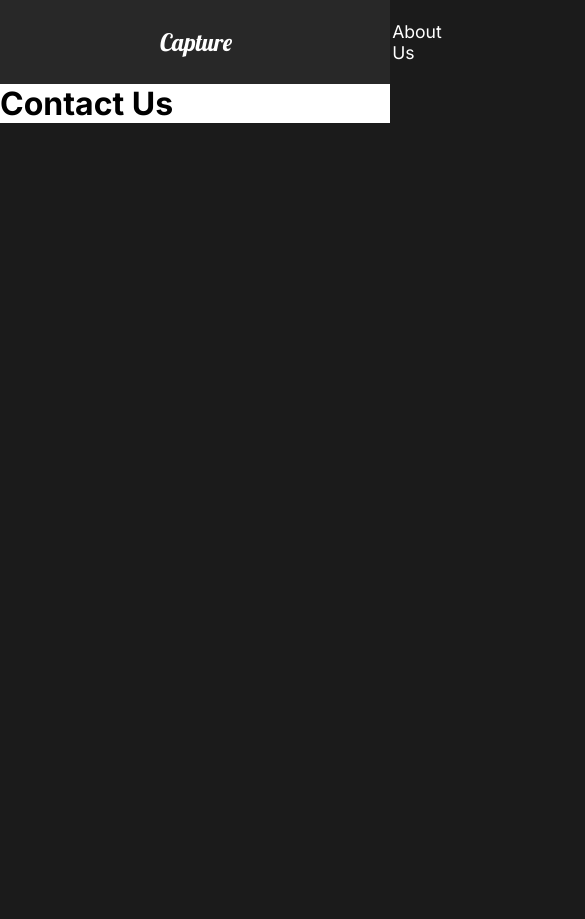
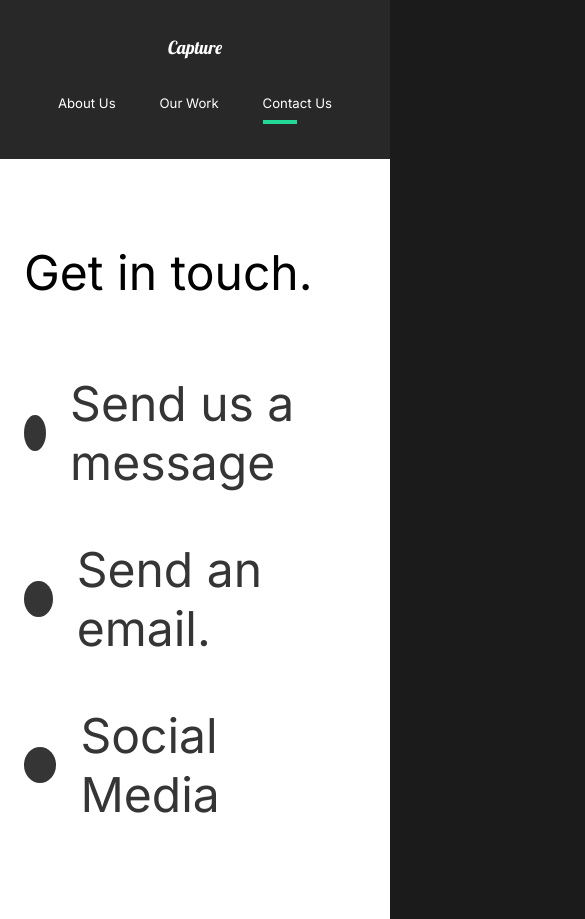
Before and after one commit to jwambugu/capture, a React (Vite) app: page /contact-us in a window 390 px wide. Shown: the top 919 px of the page, 585 px wide, since content can reach past the window. Before the commit the page ends 844 px from the top, so only its background shows below. Built offline with nearby package versions, Linux system fonts and the light colour scheme.

Commit message:
UI
Make the application responsive

```diff
--- a/src/animations.js
+++ b/src/animations.js
@@ -1,7 +1,7 @@
 export const pageAnimation = {
   hidden: {
     opacity: 0,
-    y: 300,
+    y: -300,
   },
   show: {
     opacity: 1,
--- a/src/components/FaqSection.jsx
+++ b/src/components/FaqSection.jsx
@@ -5,18 +5,13 @@
 
 import { AnimateSharedLayout } from "framer-motion";
 import { useScroll } from "./useScroll";
-import { scrollReveal } from "../animations";
+import { fade } from "../animations";
 
 function FaqSection() {
   const [element, controls] = useScroll();
 
   return (
-    <Faq
-      variants={scrollReveal}
-      ref={element}
-      animate={controls}
-      initial="hidden"
-    >
+    <Faq variants={fade} ref={element} animate={controls} initial="hidden">
       <h2>
         Any Questions <span>FAQ</span>
       </h2>
--- a/src/components/GlobalStyles.jsx
+++ b/src/components/GlobalStyles.jsx
@@ -8,14 +8,22 @@
     box-sizing: border-box
   }
 
+  html {
+    @media (max-width: 1700px) {
+      font-size: 75%;
+    }
+
+  }
+
   body {
     background: #1b1b1b;
     font-family: 'Inter', sans-serif;
+    overflow-x: hidden;
   }
 
   button {
     font-weight: bold;
-    font-size: 1.1 .rem;
+    font-size: 1.1rem;
     cursor: pointer;
     padding: 1rem 2rem;
     border: 3px solid #23d997;
--- a/src/components/Navbar.jsx
+++ b/src/components/Navbar.jsx
@@ -1,9 +1,10 @@
-import React from "react";
 import styled from "styled-components";
-
-import { Link } from "react-router-dom";
+import { Link, useLocation } from "react-router-dom";
+import { motion } from "framer-motion";
 
 function Navbar() {
+  const { pathname } = useLocation();
+
   return (
     <Nav>
       <h1>
@@ -14,12 +15,27 @@
       <ul>
         <li>
           <Link to="/">About Us</Link>
+          <Line
+            transition={{ duration: 0.75 }}
+            initial={{ width: "0%" }}
+            animate={{ width: pathname === "/" ? "50%" : "0%" }}
+          />
         </li>
         <li>
           <Link to="/our-work">Our Work</Link>
+          <Line
+            transition={{ duration: 0.75 }}
+            initial={{ width: "0%" }}
+            animate={{ width: pathname === "/our-work" ? "50%" : "0%" }}
+          />
         </li>
         <li>
           <Link to="/contact-us">Contact Us</Link>
+          <Line
+            transition={{ duration: 0.75 }}
+            initial={{ width: "0%" }}
+            animate={{ width: pathname === "/contact-us" ? "50%" : "0%" }}
+          />
         </li>
       </ul>
     </Nav>
@@ -34,6 +50,9 @@
   align-items: center;
   padding: 1rem 10rem;
   background: #282828;
+  position: sticky;
+  top: 0;
+  z-index: 10;
 
   a {
     color: #ffffff;
@@ -55,6 +74,36 @@
     padding-left: 10rem;
     position: relative;
   }
+
+  @media (max-width: 1300px) {
+    flex-direction: column;
+    padding: 2rem 1rem;
+    #logo {
+      display: inline-block;
+      margin: 1rem;
+    }
+
+    ul {
+      padding: 2rem;
+      justify-content: space-around;
+      width: 100%;
+
+      li {
+        padding: 0;
+      }
+    }
+`;
+
+const Line = styled(motion.div)`
+  height: 0.3rem;
+  background: #23d997;
+  width: 0%;
+  position: absolute;
+  bottom: -80%;
+  left: 60%;
+  @media (max-width: 1300px) {
+    left: 0%;
+  }
 `;
 
 export default Navbar;
--- /dev/null
+++ b/src/components/ScrollTop.jsx
@@ -0,0 +1,16 @@
+import React, { useEffect } from "react";
+import { useLocation } from "react-router-dom";
+
+const ScrollTop = () => {
+  const { pathname } = useLocation();
+
+  useEffect(() => {
+    window.scroll({
+      left: 0,
+      top: 0,
+    });
+  }, [pathname]);
+  return null;
+};
+
+export default ScrollTop;
--- a/src/components/ServicesSection.jsx
+++ b/src/components/ServicesSection.jsx
@@ -81,10 +81,14 @@
 const Cards = styled.div`
   display: flex;
   flex-wrap: wrap;
+
+  @media (max-width: 1300px) {
+    justify-content: center;
+  }
 `;
 
 const Card = styled.div`
-  flex-basis: 15rem;
+  flex-basis: 20rem;
 
   .icon {
     display: flex;
--- a/src/pages/AboutUs.jsx
+++ b/src/pages/AboutUs.jsx
@@ -5,6 +5,7 @@
 // Animations
 import { motion } from "framer-motion";
 import { pageAnimation } from "../animations";
+import ScrollTop from "../components/ScrollTop";
 
 function AboutUs() {
   return (
@@ -17,6 +18,8 @@
       <AboutSection pageAnimation={pageAnimation} />
       <ServicesSection />
       <FaqSection />
+
+      <ScrollTop />
     </motion.div>
   );
 }
--- a/src/pages/ContactUs.jsx
+++ b/src/pages/ContactUs.jsx
@@ -1,21 +1,82 @@
-import React from "react";
-
 // Animations
 import { motion } from "framer-motion";
-import { pageAnimation } from "../animations";
+import { pageAnimation, titleAnimation } from "../animations";
 
-function ContactUs() {
+import styled from "styled-components";
+
+const ContactUs = () => {
   return (
-    <motion.div
+    <ContactStyle
+      exit="exit"
       variants={pageAnimation}
       initial="hidden"
       animate="show"
-      exit="exit"
-      style={{ background: "#ffffff" }}
+      style={{ background: "#fff" }}
     >
-      <h1>Contact Us</h1>
-    </motion.div>
+      <Title>
+        <Hide>
+          <motion.h2 variants={titleAnimation}>Get in touch.</motion.h2>
+        </Hide>
+      </Title>
+      <div>
+        <Hide>
+          <Social variants={titleAnimation}>
+            <Circle />
+            <h2>Send us a message</h2>
+          </Social>
+        </Hide>
+        <Hide>
+          <Social variants={titleAnimation}>
+            <Circle />
+            <h2>Send an email.</h2>
+          </Social>
+        </Hide>
+        <Hide>
+          <Social variants={titleAnimation}>
+            <Circle />
+            <h2>Social Media</h2>
+          </Social>
+        </Hide>
+      </div>
+    </ContactStyle>
   );
-}
+};
+
+const ContactStyle = styled(motion.div)`
+  padding: 5rem 10rem;
+  color: #353535;
+  min-height: 90vh;
+  @media (max-width: 1500px) {
+    padding: 2rem;
+    font-size: 1rem;
+  }
+`;
+
+const Title = styled.div`
+  margin-bottom: 4rem;
+  color: black;
+  @media (max-width: 1500px) {
+    margin-top: 5rem;
+  }
+`;
+
+const Hide = styled.div`
+  overflow: hidden;
+`;
+const Circle = styled.div`
+  border-radius: 50%;
+  width: 3rem;
+  height: 3rem;
+  background: #353535;
+`;
+
+const Social = styled(motion.div)`
+  display: flex;
+  align-items: center;
+
+  h2 {
+    margin: 2rem;
+  }
+`;
 
 export default ContactUs;
--- a/src/pages/MovieDetails.jsx
+++ b/src/pages/MovieDetails.jsx
@@ -7,6 +7,7 @@
 // Animations
 import { motion } from "framer-motion";
 import { pageAnimation } from "../animations";
+import ScrollTop from "../components/ScrollTop";
 
 const MovieDetails = () => {
   const { location } = useHistory();
@@ -46,6 +47,8 @@
           </ImageDisplay>
         </Details>
       )}
+
+      <ScrollTop />
     </>
   );
 };
@@ -79,6 +82,11 @@
   margin: 5rem 10rem;
   align-items: center;
   justify-content: space-around;
+
+  @media (max-width: 1500px) {
+    display: block;
+    margin: 2rem 2rem;
+  }
 `;
 
 const AwardStyle = styled.div`
--- a/src/pages/OurWork.jsx
+++ b/src/pages/OurWork.jsx
@@ -18,6 +18,7 @@
 } from "../animations";
 
 import { useScroll } from "../components/useScroll";
+import ScrollTop from "../components/ScrollTop";
 
 const OurWork = () => {
   const [element, controls] = useScroll();
@@ -73,6 +74,8 @@
         </Link>
       </Movie>
 
+      <ScrollTop />
+
       {/*{movies &&*/}
       {/*  movies.map((movie) => (*/}
       {/*    <Movie key={movie.url}>*/}
@@ -102,6 +105,10 @@
 
   h2 {
     padding: 1rem 0;
+  }
+
+  @media (max-width: 1300px) {
+    padding: 2rem 2rem;
   }
 `;
 
--- a/src/styles.js
+++ b/src/styles.js
@@ -8,6 +8,12 @@
   justify-content: space-between;
   padding: 5rem 10rem;
   color: #ffffff;
+
+  @media (max-width: 1300px) {
+    display: block;
+    padding: 2rem 2rem;
+    text-align: center;
+  }
 `;
 
 export const Description = styled.div`
@@ -16,6 +22,13 @@
 
   h2 {
     font-weight: lighter;
+  }
+
+  @media (max-width: 1300px) {
+    padding: 0;
+    button {
+      margin: 2rem 0rem 5rem 0rem;
+    }
   }
 `;
 
```
